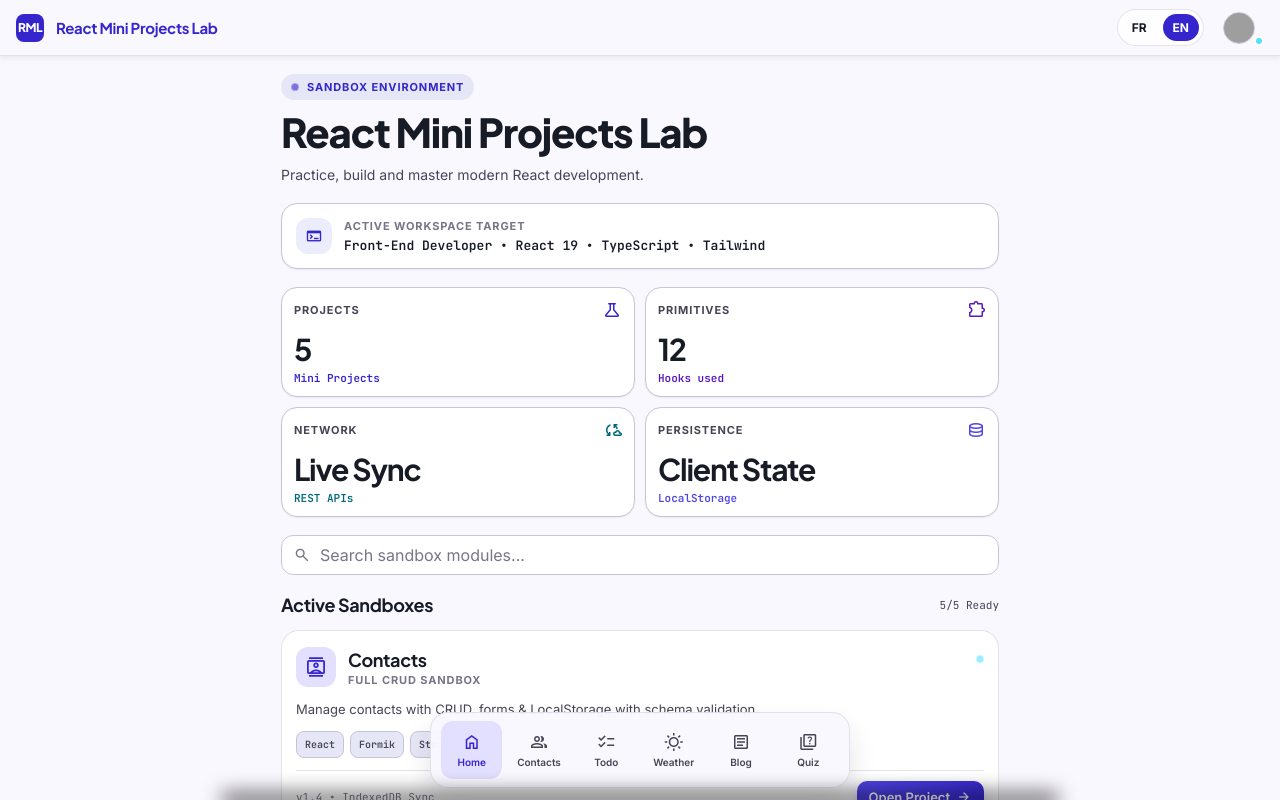
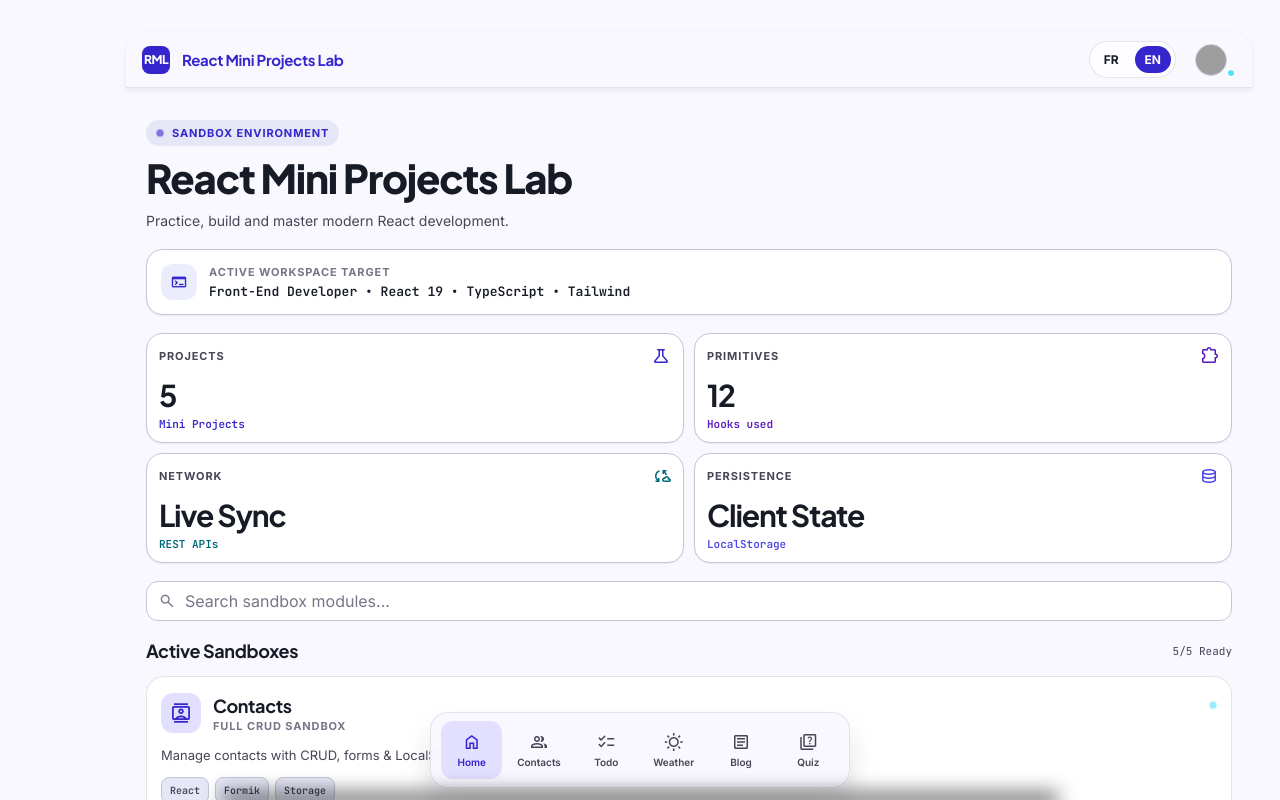
Before and after one commit to SpectreJS/reactApp, a React (Vite) app: page / in a window 1280 px wide. Shown: the top 800 px of the page. Built offline with nearby package versions, Linux system fonts and the light colour scheme; grey boxes are pictures that could not be loaded.

Commit message:
main : hotfixes/fixes-rml-root

```diff
--- a/src/assets/style/common/global.scss
+++ b/src/assets/style/common/global.scss
@@ -367,3 +367,41 @@ textarea:focus {
 	flex-direction: column;
 	gap: 8px;
 }
+
+@media (min-width: 980px) {
+	.app-shell {
+		padding: 32px 28px 32px 126px;
+	}
+
+	.page-transition-shell {
+		max-width: 1200px;
+		margin: 0 auto;
+	}
+
+	.top-bar {
+		max-width: 1200px;
+		margin: 0 auto;
+		border-radius: 22px 22px 0 0;
+	}
+
+	.content {
+		width: min(100%, 1200px);
+		padding: 24px 20px 40px;
+	}
+
+	.content.todo-page {
+		width: min(100%, 1200px);
+	}
+
+	.hero-block {
+		padding-top: 8px;
+	}
+
+	.hero-block h1 {
+		font-size: clamp(2.5rem, 2vw + 1.4rem, 4rem);
+	}
+}
+
+#nl-badge-frame{
+	display: none!important;
+}
```
Also changed, not shown: 6 other files (tests, documents, lock files or other folders).
